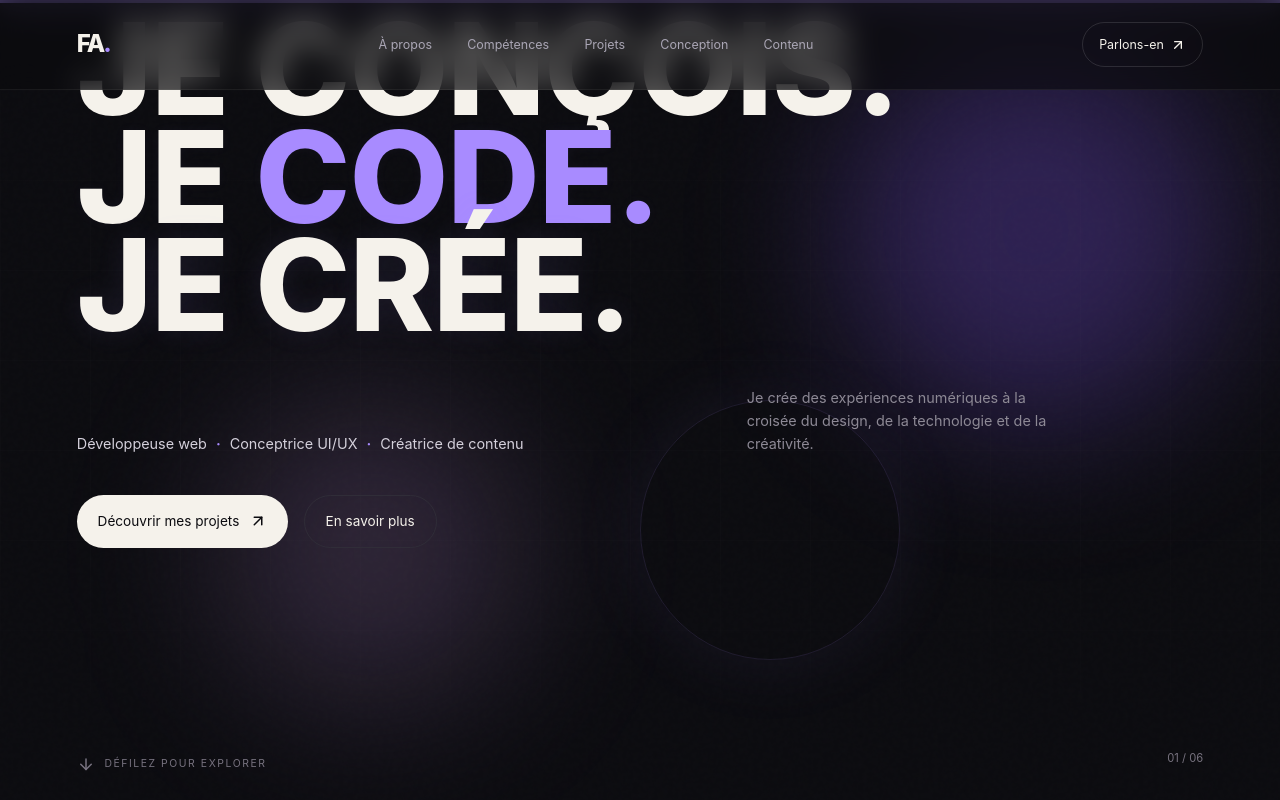
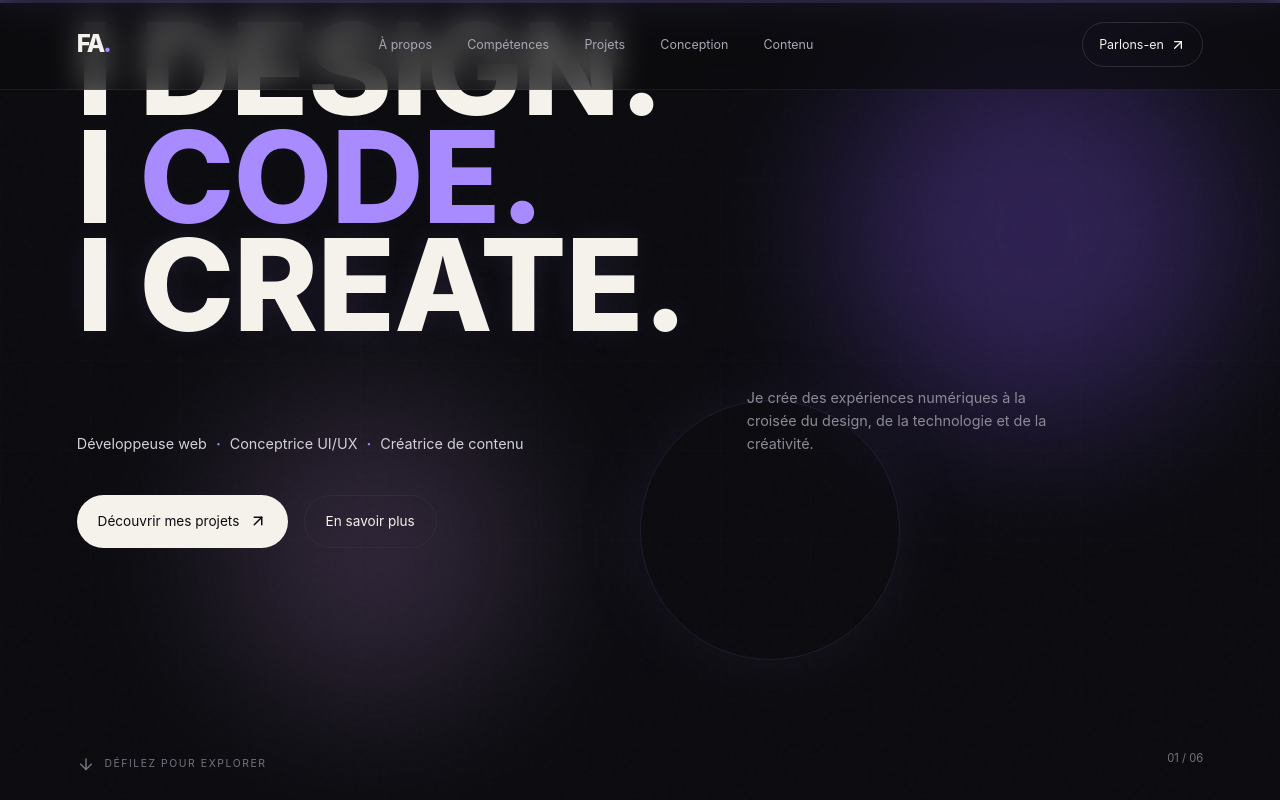
Before and after one commit to Fiacresse/portfolio, a React (Vite) app: page / in a window 1280 px wide. Shown: the top 800 px of the page. Built offline with nearby package versions, Linux system fonts and the light colour scheme.

Commit message:
quelque corretion au niveau de hero

```diff
--- a/src/components/Hero.tsx
+++ b/src/components/Hero.tsx
@@ -78,7 +78,7 @@ export default function Hero() {
             animate={{ opacity: 1, y: 0 }}
             transition={{ duration: 1, delay: 0.2 }}
           >
-            JE CONÇOIS.
+            I DESIGN.
           </motion.h1>
 
           <motion.h1
@@ -86,7 +86,7 @@ export default function Hero() {
             animate={{ opacity: 1, y: 0 }}
             transition={{ duration: 1, delay: 0.4 }}
           >
-            JE <span>CODE.</span>
+            I <span>CODE.</span>
           </motion.h1>
 
           <motion.h1
@@ -94,7 +94,7 @@ export default function Hero() {
             animate={{ opacity: 1, y: 0 }}
             transition={{ duration: 1, delay: 0.6 }}
           >
-            JE CRÉE.
+            I CREATE.
           </motion.h1>
         </div>
 
```
